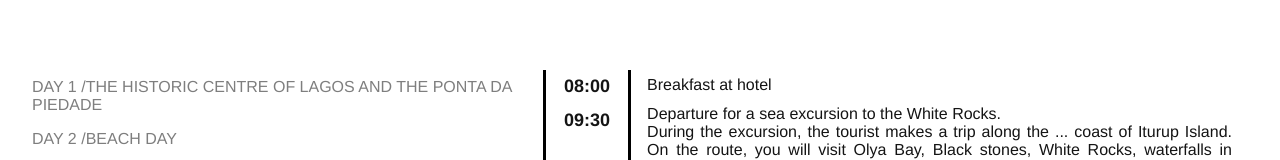
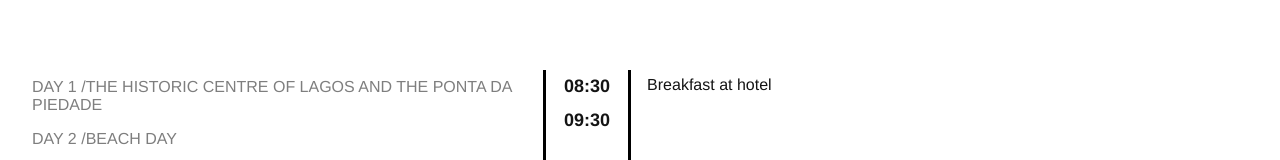
Before and after one commit to anacatarinafg/travel, a React (Create React App) app: page /destinations/1 in a window 1280 px wide. Shown: the part 767-927 px from the top of the page. Built offline with nearby package versions, Linux system fonts and the light colour scheme.

Commit message:
adding search

```diff
--- a/src/components/single/Single.tsx
+++ b/src/components/single/Single.tsx
@@ -10,10 +10,12 @@ interface Props {
   addInfo: string;
   day: string[];
   tour: string[];
+  hours: string[];
+  plan: string;
 }
 
 const Single = (props: Props) => {
-  const { id, img, place, title, about, color, day, tour } = props;
+  const { id, img, place, title, about, color, day, tour, hours, plan } = props;
 
   return (
     <div className="single">
@@ -49,25 +51,17 @@ const Single = (props: Props) => {
         </div>
         <div className="single__hours">
           <div>
-            <p>08:00</p>
-            <p>09:30</p>
+            <p>{hours[0]}</p>
+            <p>{hours[1]}</p>
           </div>
 
-          <p>18:30</p>
+          <p>{hours[2]}</p>
         </div>
         <div className="single__crono">
           <div>
             <p>Breakfast at hotel</p>
             <p>
-              Departure for a sea excursion to the White Rocks.
-              <br />
-              During the excursion, the tourist makes a trip along the ... coast
-              of Iturup Island. On the route, you will visit Olya Bay, Black
-              stones, White Rocks, waterfalls in Parasuaya, Bay, inspection of
-              the sea lion and seal rockeries, perhaps their abscence at the
-              rockery, Tomaya Bay, Lake Soposchoyo. Lunch on the route - tea,
-              coffee, seafood, sandwiches, fruits, sweets. Visit to the
-              water-health complex of thermal waters Hot Waters.
+              {plan}
             </p>
           </div>
 
--- a/src/data.ts
+++ b/src/data.ts
@@ -33,6 +33,8 @@ export const destinations = [
     addInfo: "Additional information about Algarve goes here...",
     day: ["Day 1", "Day 2", "Day 3", "Day 4", "Day 5", "Day 6", "Day 7"],
     tour: ["The historic centre of Lagos and the Ponta da Piedade", "Beach day", "Day trip to Sagres and Cabo de São Vicente", "Dolphin watching and coastline boat tour or day trip to Burgau", "A day at Zoomarine", "Day trip to Portimão and Praia da Rocha", "Day trip to Praia da Luz, cycle trip or coastal hike"],
+    hours: ["08:30", "09:30", "18:30"],
+    plan: "",
   },
   {
     id: 2,
@@ -50,6 +52,8 @@ export const destinations = [
     addInfo: "Additional information about New York goes here...",
     day: ["Day 1", "Day 2", "Day 3", "Day 4", "Day 5", "Day 6", "Day 7"],
     tour: ["Bus Tour & Midtown", "Boat Tour & The High Line", "Museum & Central Park", "Statue of Liberty & Ground Zero", "Brooklyn Heights & Lower Manhattan", "Helicopter Ride & SoHo", "Brooklyn"],
+    hours: ["08:30", "09:30", "19:30"],
+    plan: "",
   },
   {
     id: 3,
@@ -75,6 +79,8 @@ export const destinations = [
       "Riding a camel on the desert",
       "A goodbye dinner at Couqley French Bistro & Bar",
     ],
+    hours: ["09:00", "09:30", "20:00"],
+    plan: "",
   },
   {
     id: 4,
@@ -91,6 +97,8 @@ export const destinations = [
     addInfo: "Additional information about Singapore goes here...",
     day: ["Day 1", "Day 2", "Day 3", "Day 4", "Day 5", "Day 6", "Day 7"],
     tour: ["Singapore: Arrival and Night Safari", "Day tour of Universal Studio", "A day at the Garden by the Bay", "A day at the Sentosa Island", "Half-day tour of Singapore City", "Singapore: Leisure Day", "Departure"],
+    hours: ["08:30", "09:00", "20:00"],
+    plan: "",
   },
   {
     id: 5,
@@ -107,5 +115,7 @@ export const destinations = [
     addInfo: "Additional information about Switzerland goes here...",
     day: ["Day 1", "Day 2", "Day 3", "Day 4", "Day 5", "Day 6", "Day 7"],
     tour: ["Arrive in Zurich & Explore", "Lucerne", "Interlaken and Lake Brienz", "Lake Thun", "Zermatt", "Bern", "Gruyere & Montreux"],
+    hours: ["08:00", "09:00", "20:00"],
+    plan: "",
   },
 ];
--- a/src/pages/destinations/Destinations.tsx
+++ b/src/pages/destinations/Destinations.tsx
@@ -1,8 +1,13 @@
+import { useState } from "react";
 import "./destinations.scss";
 import { destinations } from "../../data";
 import { Link } from "react-router-dom";
 
 const Destinations = () => {
+  const [search, setSearch] = useState("");
+
+  // console.log(destinations.filter((destination) => destination.place.toLowerCase().includes("du")));
+
   return (
     <div className="destinations">
       <div className="destinations__top">
@@ -11,10 +16,15 @@ const Destinations = () => {
           type="search"
           placeholder="Type to search..."
           className="destinations__search"
+          onChange={(e) => setSearch(e.target.value)}
         ></input>
       </div>
       <div className="destinations__wrapper">
-        {destinations.map((destination) => (
+        {destinations
+          .filter((destination) =>
+            destination.place.toLowerCase().includes(search.toLocaleLowerCase())
+          )
+          .map((destination) => (
             <Link
               to={`/destinations/${destination.id}`}
               className="destinations__box"
```
Lines whose indentation alone changed are shown as unchanged.
